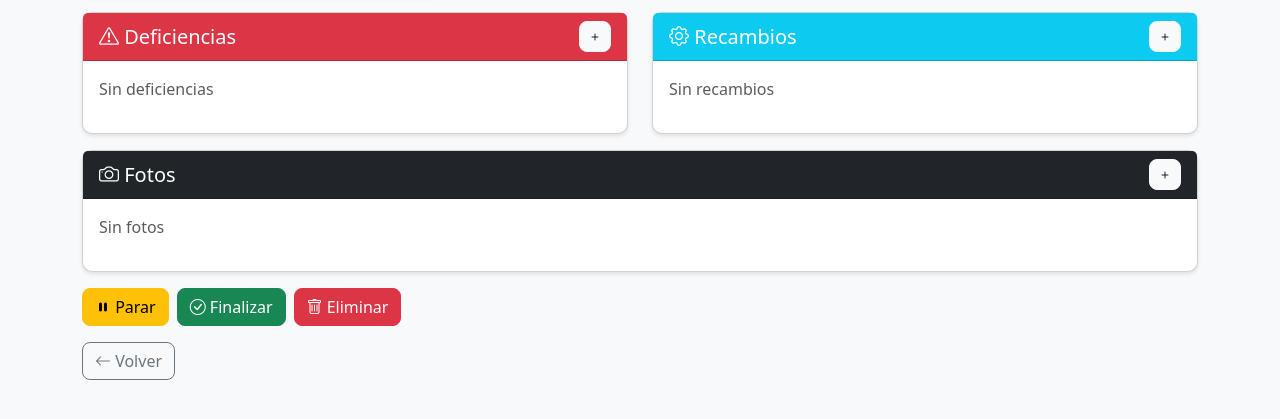
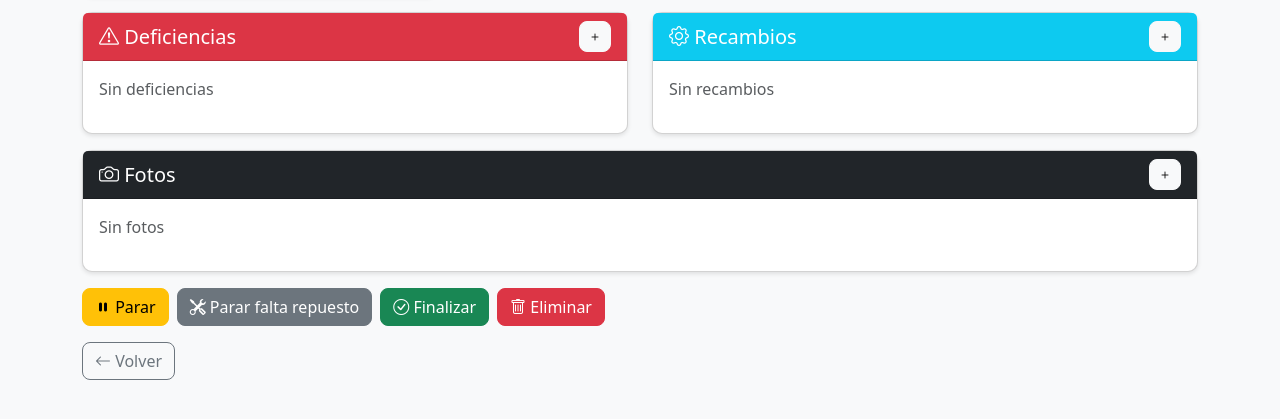
Before and after one commit to fidelincidane/mantenimiento-app, a Django app: page /preventivo/2/ in a window 1280 px wide. Shown: the part 381-800 px from the top of the page. Run offline with Django 5.2, Linux system fonts and the light colour scheme; a user stored in the database is signed in; data comes from the database, SQL or seed files in the repository; data that the repository does not hold is empty; some libraries are stand-ins or nearby versions.

Commit message:
Add 'Parar falta repuesto' button in detail views

```diff
--- a/preventivoapp/templates/preventivoapp/detalle_correctivo.html
+++ b/preventivoapp/templates/preventivoapp/detalle_correctivo.html
@@ -176,6 +176,9 @@
             <a href="{% url 'parar_correctivo' correctivo.id %}" class="btn btn-warning" onclick="return confirm('¿Parar correctivo?')">
                 <i class="bi bi-pause-fill"></i> Parar
             </a>
+            <a href="{% url 'parar_falta_recambio_correctivo' correctivo.id %}" class="btn btn-secondary" onclick="return confirm('¿Parar por falta de repuesto?')">
+                <i class="bi bi-tools"></i> Parar falta repuesto
+            </a>
             <a href="{% url 'finalizar_correctivo' correctivo.id %}" class="btn btn-success" onclick="return confirm('¿Finalizar correctivo?')">
                 <i class="bi bi-check-circle"></i> Finalizar
             </a>
--- a/preventivoapp/templates/preventivoapp/detalle_preventivo.html
+++ b/preventivoapp/templates/preventivoapp/detalle_preventivo.html
@@ -158,6 +158,9 @@
             <a href="{% url 'parar_preventivo' preventivo.id %}" class="btn btn-warning" onclick="return confirm('¿Parar preventivo?')">
                 <i class="bi bi-pause-fill"></i> Parar
             </a>
+            <a href="{% url 'parar_falta_recambio' preventivo.id %}" class="btn btn-secondary" onclick="return confirm('¿Parar por falta de repuesto?')">
+                <i class="bi bi-tools"></i> Parar falta repuesto
+            </a>
             <a href="{% url 'finalizar_preventivo' preventivo.id %}" class="btn btn-success" onclick="return confirm('¿Finalizar preventivo?')">
                 <i class="bi bi-check-circle"></i> Finalizar
             </a>
--- a/preventivoapp/urls.py
+++ b/preventivoapp/urls.py
@@ -42,4 +42,6 @@ urlpatterns = [
     path('recambios/multiple/', views.recambios_multiple, name='recambios_multiple'),
     path('recambio/<int:id>/eliminar/', views.eliminar_recambio, name='eliminar_recambio'),
     path('recambio-correctivo/<int:id>/eliminar/', views.eliminar_recambio_correctivo, name='eliminar_recambio_correctivo'),
+    path('preventivo/<int:id>/parar-falta-recambio/', views.parar_falta_recambio, name='parar_falta_recambio'),
+    path('correctivo/<int:id>/parar-falta-recambio/', views.parar_falta_recambio_correctivo, name='parar_falta_recambio_correctivo'),
 ]
--- a/preventivoapp/views.py
+++ b/preventivoapp/views.py
@@ -149,14 +149,12 @@ def parar_preventivo(request, id):
     inicio = timezone.make_aware(datetime.datetime.combine(preventivo.fecha_inicio, preventivo.hora_inicio))
 
     if preventivo.hora_parada:
-        # Ya estaba parado antes, calcular tiempo entre la última parada y ahora
         tiempo_desde_ultima_parada = ahora - preventivo.hora_parada
         if preventivo.tiempo:
             preventivo.tiempo = preventivo.tiempo + tiempo_desde_ultima_parada
         else:
             preventivo.tiempo = tiempo_desde_ultima_parada
     else:
-        # Primera vez que para
         tiempo_transcurrido = ahora - inicio
         preventivo.tiempo = tiempo_transcurrido
 
@@ -164,6 +162,30 @@ def parar_preventivo(request, id):
     preventivo.estado = 'parado'
     preventivo.save()
     messages.success(request, 'Preventivo parado')
+    return redirect('detalle_preventivo', id=preventivo.id)
+
+
+@login_required
+def parar_falta_recambio(request, id):
+    preventivo = get_object_or_404(Preventivo, id=id)
+
+    ahora = timezone.now()
+    inicio = timezone.make_aware(datetime.datetime.combine(preventivo.fecha_inicio, preventivo.hora_inicio))
+
+    if preventivo.hora_parada:
+        tiempo_desde_ultima_parada = ahora - preventivo.hora_parada
+        if preventivo.tiempo:
+            preventivo.tiempo = preventivo.tiempo + tiempo_desde_ultima_parada
+        else:
+            preventivo.tiempo = tiempo_desde_ultima_parada
+    else:
+        tiempo_transcurrido = ahora - inicio
+        preventivo.tiempo = tiempo_transcurrido
+
+    preventivo.hora_parada = ahora
+    preventivo.estado = 'parado'
+    preventivo.save()
+    messages.warning(request, 'Preventivo parado por falta de repuesto')
     return redirect('detalle_preventivo', id=preventivo.id)
 
 
@@ -367,6 +389,30 @@ def parar_correctivo(request, id):
     correctivo.estado = 'parado'
     correctivo.save()
     messages.success(request, 'Correctivo parado')
+    return redirect('detalle_correctivo', id=correctivo.id)
+
+
+@login_required
+def parar_falta_recambio_correctivo(request, id):
+    correctivo = get_object_or_404(Correctivo, id=id)
+
+    ahora = timezone.now()
+    inicio = timezone.make_aware(datetime.datetime.combine(correctivo.fecha_inicio, correctivo.hora_inicio))
+
+    if correctivo.hora_parada:
+        tiempo_desde_ultima_parada = ahora - correctivo.hora_parada
+        if correctivo.tiempo:
+            correctivo.tiempo = correctivo.tiempo + tiempo_desde_ultima_parada
+        else:
+            correctivo.tiempo = tiempo_desde_ultima_parada
+    else:
+        tiempo_transcurrido = ahora - inicio
+        correctivo.tiempo = tiempo_transcurrido
+
+    correctivo.hora_parada = ahora
+    correctivo.estado = 'parado'
+    correctivo.save()
+    messages.warning(request, 'Correctivo parado por falta de repuesto')
     return redirect('detalle_correctivo', id=correctivo.id)
 
 
```
